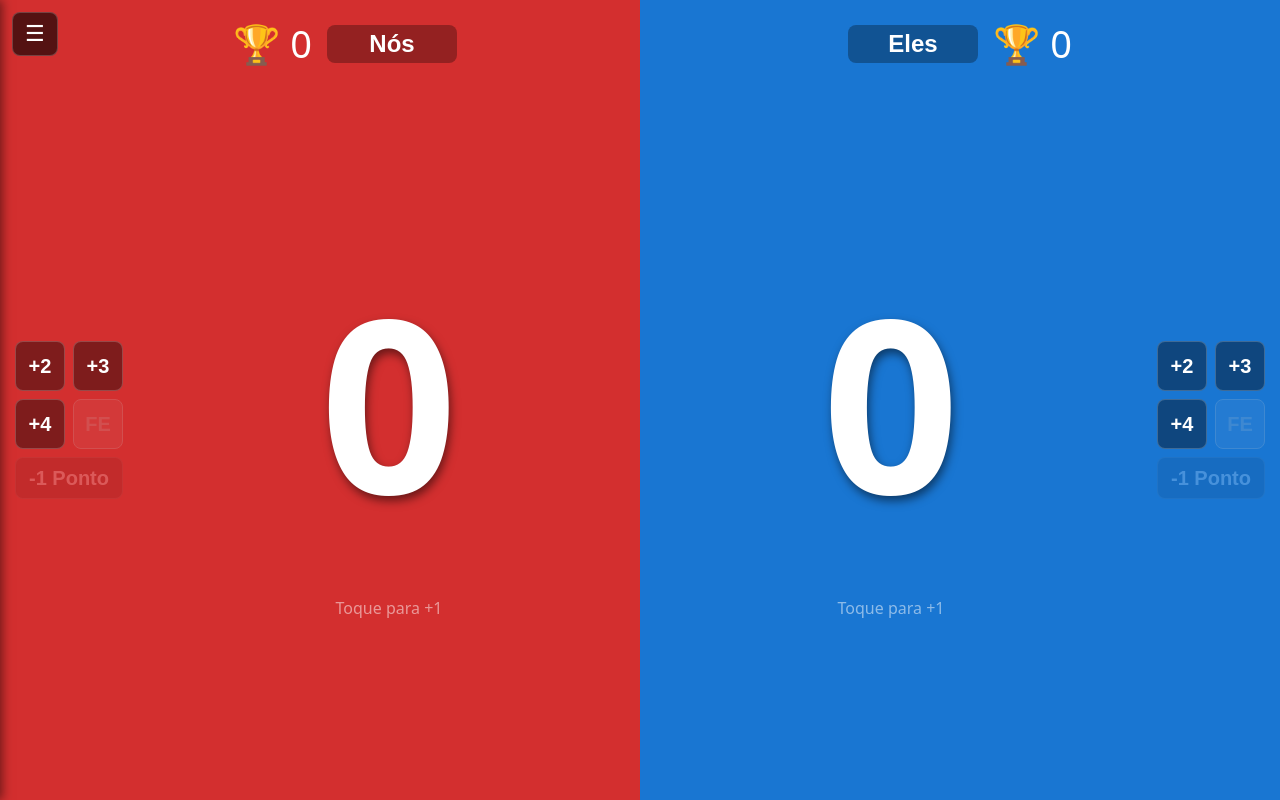
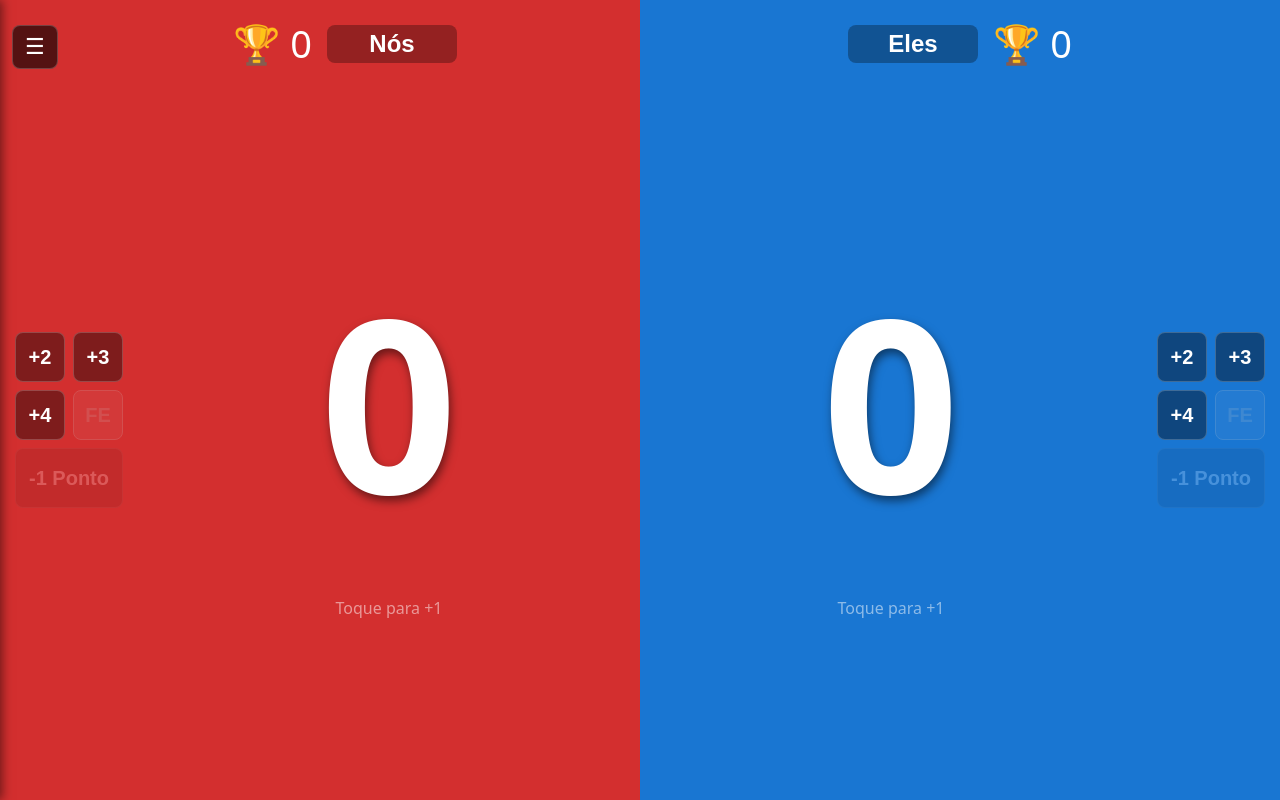
Before and after one commit to grebechi/contador-truco, a React (Vite) app: page / in a window 1280 px wide. Built offline with nearby package versions, Linux system fonts and the light colour scheme.

Commit message:
hotfix: modo tela cheia

```diff
--- a/index.html
+++ b/index.html
@@ -1,10 +1,10 @@
 <!doctype html>
-<html lang="en">
+<html lang="pt-br">
   <head>
     <meta charset="UTF-8" />
-    <link rel="icon" type="image/svg+xml" href="/favicon.svg" />
-    <meta name="viewport" content="width=device-width, initial-scale=1.0" />
-    <title>contador-truco</title>
+   <link rel="icon" type="image/svg+xml" href="/favicon.svg" />
+     <meta name="viewport" content="width=device-width, initial-scale=1.0, maximum-scale=1.0, user-scalable=no, viewport-fit=cover" />
+    <title>Contador de Truco</title>
   </head>
   <body>
     <div id="root"></div>
--- a/src/App.css
+++ b/src/App.css
@@ -126,14 +126,15 @@ html, body, #root {
 /* O Pisque Verde ao clicar! */
 .area-centro:active .pontuacao {
   color: #28a745;
-  transform: scale(1.1);
+  transform: scale(1.15);
+  transition: all 0.05s ease-in;
 }
 
 .pontuacao {
   font-size: 30vh;
   margin: 0;
   text-shadow: 2px 5px 10px rgba(0,0,0,0.5);
-  transition: all 0.1s ease-in-out;
+  transition: all 0.4s ease-in-out;
 }
 
 .dica-toque {
@@ -161,13 +162,14 @@ html, body, #root {
   width: 50px;
   height: 50px;
   cursor: pointer;
-  transition: 0.1s;
+  transition: all 0.3s ease-out;
 }
 
 .atalhos-rapidos button:active {
   background: white;
   color: black;
-  transform: scale(0.95);
+  transform: scale(0.92);
+  transition: all 0.05s ease-in;
 }
 
 .btn-fe {
@@ -176,20 +178,19 @@ html, body, #root {
   color: gold !important;
 }
 
-/* Botão de remover ocupando 2 colunas no grid de atalhos */
 .btn-remover {
   grid-column: span 2;
   width: 100% !important;
-  height: 42px !important;
+  height: 60px !important;
   margin: 0 !important;
   background: rgba(0, 0, 0, 0.4);
   color: white;
   border: 1px solid rgba(255, 255, 255, 0.2);
   border-radius: 8px;
-  font-size: 15px;
+  font-size: 18px;
   font-weight: bold;
   cursor: pointer;
-  transition: 0.1s;
+  transition: all 0.3s ease-out;
   z-index: 50 !important;
   touch-action: manipulation;
   -webkit-tap-highlight-color: transparent;
@@ -199,11 +200,13 @@ html, body, #root {
   background: white;
   color: black;
   transform: scale(0.95);
+  transition: all 0.05s ease-in;
 }
 
 .time:has(.btn-remover:active) .pontuacao {
   color: #ff3b30;
   transform: scale(0.9);
+  transition: all 0.05s ease-in;
 }
 
 /* Botão bloqueado (FE desativado antes das boas) */
@@ -251,7 +254,7 @@ button:disabled {
 
 .btn-menu {
   position: fixed;
-  top: 12px;
+  top: 25px;
   left: 12px;
   z-index: 300;
   background: rgba(0, 0, 0, 0.6);
@@ -579,7 +582,7 @@ button:disabled {
 @media (max-height: 500px) {
 
   .cabecalho-time {
-    top: 5px;
+    top: 15px;
     transform: scale(0.9);
   }
 
@@ -600,8 +603,8 @@ button:disabled {
   }
 
   .btn-remover {
-    height: 38px !important;
-    font-size: 13px;
+    height: 48px !important;
+    font-size: 16px;
   }
 
   .pontuacao {
--- a/src/App.tsx
+++ b/src/App.tsx
@@ -17,6 +17,7 @@ function App() {
   const [historico, setHistorico] = useState<{ idVencedor: Lado, placar: string, duracao: string }[]>([])
   const [modalVitoria, setModalVitoria] = useState<{ idVencedor: Lado, ptsVencedor: number, ptsPerdedor: number, tempo: string } | null>(null)
   const [isFullscreen, setIsFullscreen] = useState(false)
+  const [mostrarBtnFullscreen, setMostrarBtnFullscreen] = useState(true);
 
   useEffect(() => {
     let intervalo: ReturnType<typeof setInterval>;
@@ -53,6 +54,21 @@ const alternarTelaCheia = () => {
   }
 }
 
+useEffect(() => {
+
+  const isIPhone = /iPhone/i.test(navigator.userAgent);
+
+  const isPWA = window.matchMedia('(display-mode: standalone)').matches || (window.navigator as any).standalone;
+
+  if ((isIPhone && !isPWA) || isPWA) {
+    setMostrarBtnFullscreen(false);
+  } else {
+
+    const doc = document.documentElement as any;
+    const suportaAPI = doc.requestFullscreen || doc.webkitRequestFullscreen || doc.msRequestFullscreen;
+    setMostrarBtnFullscreen(!!suportaAPI);
+  }
+}, []);
 
 useEffect(() => {
   let wakeLock: WakeLockSentinel | null = null;
@@ -277,9 +293,11 @@ useEffect(() => {
             Recarregar Página
           </button>
 
+          {mostrarBtnFullscreen && (
           <button className="btn-fullscreen" onClick={alternarTelaCheia}>
             {isFullscreen ? 'Sair da Tela Cheia' : '⛶ Tela Cheia'}
           </button>
+          )}
 
           <div className="sidebar-footer">
             Feito por <a href="https://github.com/grebechi" target="_blank" rel="noopener noreferrer">Gabriel Rebechi</a>
```
